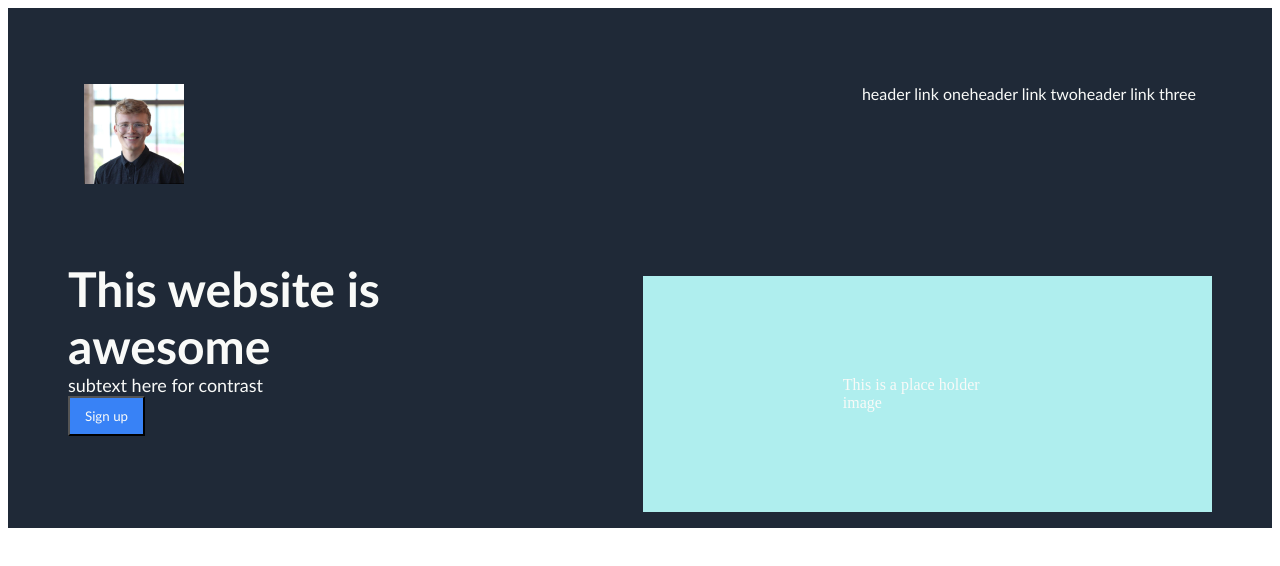
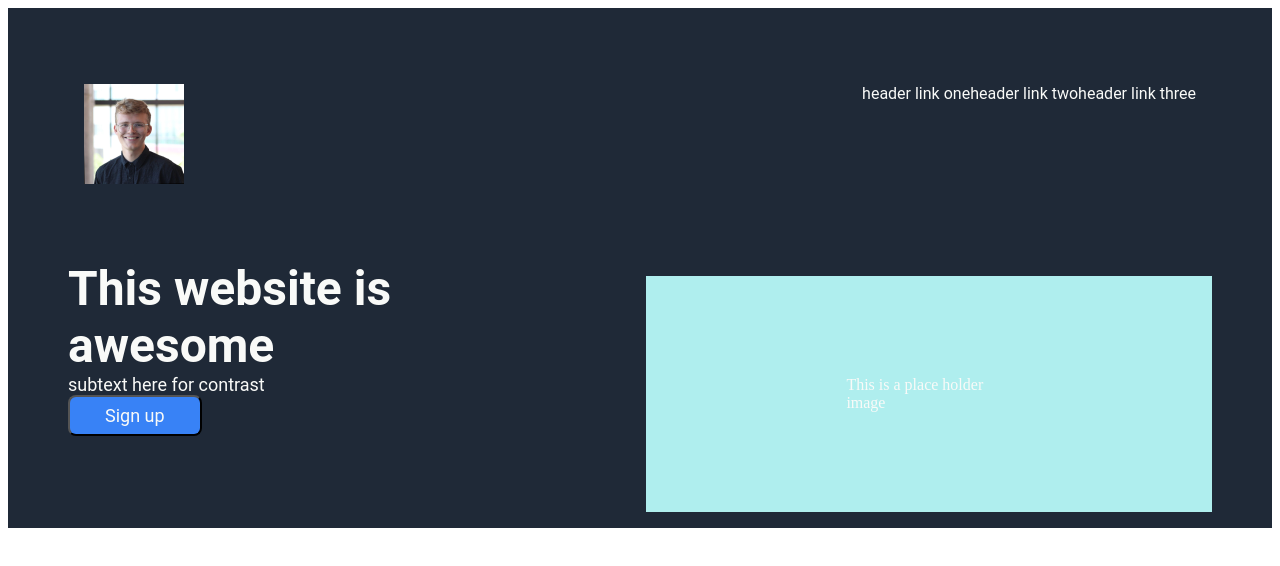
Before and after one commit to AdinTyger/landing-page, a plain HTML site: page index.html in a window 1280 px wide. Drawn offline with Linux system fonts and the light colour scheme.

Commit message:
changed font to roboto and add rounded corners
changed the main font to roboto and gave the sign up button rounded corners

```diff
--- a/styles.css
+++ b/styles.css
@@ -47,9 +47,11 @@
 .button{
     background-color:#3882f6 ;
     color: #f9FAf8;
-    padding: 10px 15px;
+    padding: 8px 35px;
+    border-radius: 8px;
     align-self: flex-start;
-    font-family: 'Trebuchet MS', 'Lucida Sans Unicode', 'Lucida Grande', 'Lucida Sans', Arial, sans-serif;
+    font-size: 18px;
+    font-family: 'roboto', 'Lucida Sans Unicode', 'Lucida Grande', 'Lucida Sans', Arial, sans-serif;
 
 
 }
@@ -62,7 +64,7 @@
 }
 
 .text{
-    font-family: 'Trebuchet MS', 'Lucida Sans Unicode', 'Lucida Grande', 'Lucida Sans', Arial, sans-serif;
+    font-family: 'roboto', 'Lucida Sans Unicode', 'Lucida Grande', 'Lucida Sans', Arial, sans-serif;
 }
 
 .bigtext{
```
